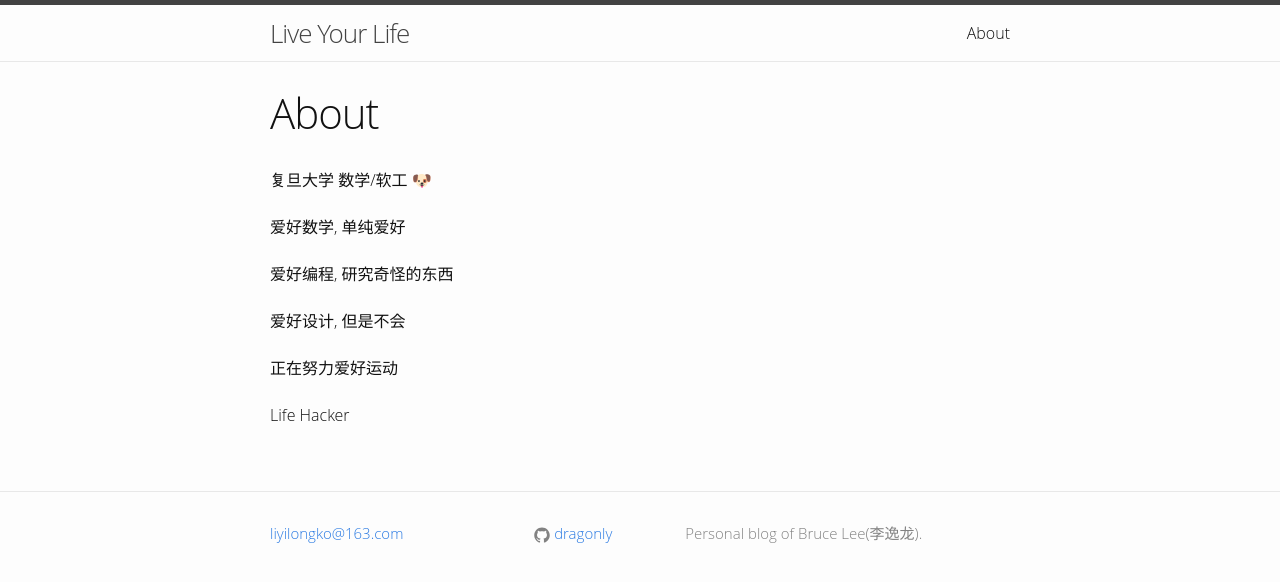
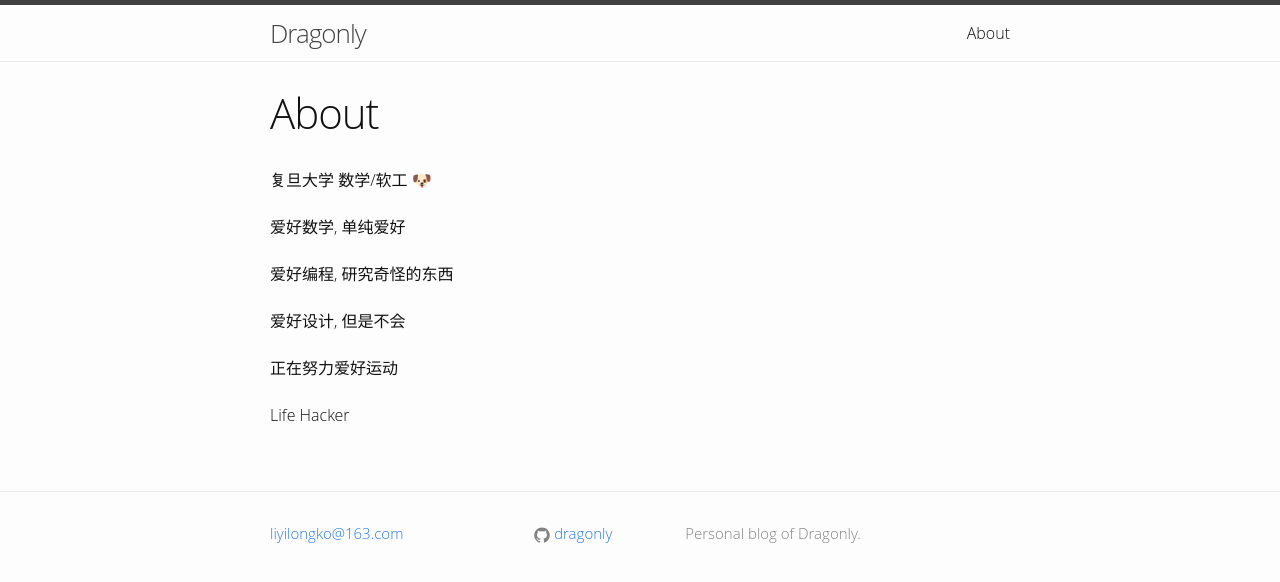
Before and after one commit to dragonly/dragonly.github.io, a Jekyll site: the page built from about.md, in a window 1280 px wide. Shown: the top 582 px of the page. Built offline with Jekyll 4.4.1, drawn with Linux system fonts in a browser that asks for light colours.

```diff
--- a/_config.yml
+++ b/_config.yml
@@ -1,8 +1,8 @@
 # Site settings
-title: Live Your Life
+title: Dragonly
 email: liyilongko@163.com
 description: >
-  Personal blog of Bruce Lee(李逸龙)<liyilongko@163.com>.
+  Personal blog of Dragonly<liyilongko@163.com>.
 baseurl: "" # the subpath of your site, e.g. /blog/
 url: "http://dragonly.github.io/"
 # twitter_username: jekyllrb
```
Also changed, not shown: _drafts/calling convention 和 longjmp.md (added, +3 -0 lines), _drafts/2015-03-20-写博客教做(zi)人(ji).md (renamed from _posts/2015-03-20-写博客教做(zi)人(ji).md), _drafts/2015-08-02-用 el-get 管理 emacs packages.md (renamed from _posts/2015-08-02-用 el-get 管理 emacs packages.md), _drafts/2016-05-10-Spark+Intellij 舒服的源码开发环境配置.md (renamed from _posts/2016-05-10-Spark+Intellij 舒服的源码开发环境配置.md), _drafts/welcome-to-jekyll.markdown (renamed from _posts/welcome-to-jekyll.markdown).
